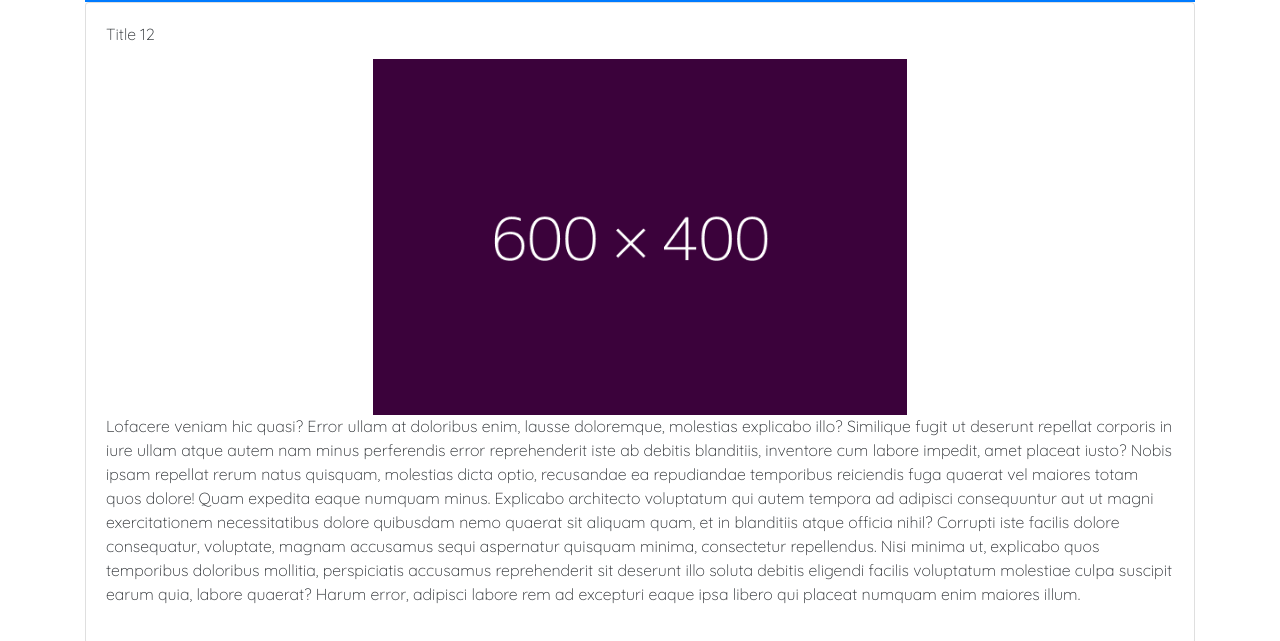
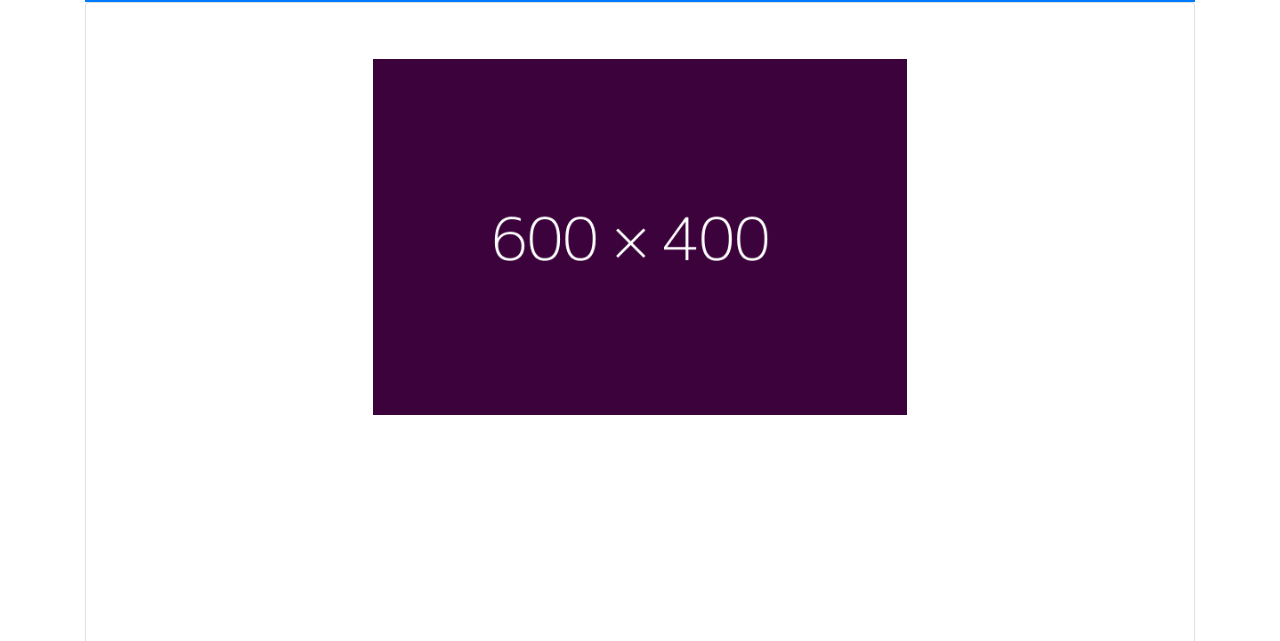
Before and after one commit to louisreed73/SASS_Workflow, a website built with webpack: page src/index.html in a window 1280 px wide. Shown: the part 54-695 px from the top of the page. Built offline with nearby package versions, Linux system fonts and the light colour scheme.

Commit message:
body color

```diff
--- a/src/css/estilo.scss
+++ b/src/css/estilo.scss
@@ -6,7 +6,7 @@
 
 body {
     // background:$color;
-    // color:white;
+    color:white;
     font-family: 'quicksand_lightregular';
     transition: all 1s ease-in-out;
 }
```
